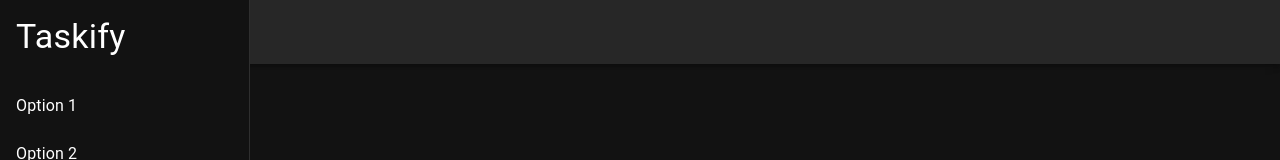
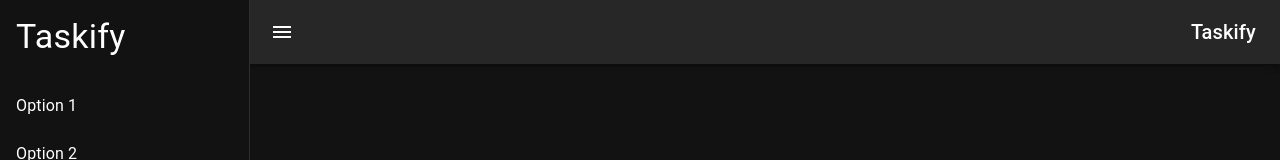
Before and after one commit to FilipAlberski/taskify2, a React (Vite) app in the folder client/: page /dashboard in a window 1280 px wide. Shown: the top 160 px of the page. Built offline with nearby package versions, Linux system fonts and the light colour scheme.

Commit message:
Add Close icon to mobile menu

```diff
--- a/client/src/components/SharedLayout.tsx
+++ b/client/src/components/SharedLayout.tsx
@@ -13,6 +13,7 @@ import {
   styled,
 } from '@mui/material';
 import MenuIcon from '@mui/icons-material/Menu';
+import CloseIcon from '@mui/icons-material/Close'; // Import Close icon
 import { Outlet } from 'react-router-dom';
 
 const drawerWidth = 250;
@@ -49,19 +50,18 @@ const SharedLayout: React.FC = () => {
             justifyContent: 'space-between',
           }}
         >
-          {isMobile && (
-            <>
           <IconButton
             edge="start"
             color="inherit"
             aria-label="menu"
             onClick={toggleDrawer}
           >
-                <MenuIcon />
+            {openDrawer ? <CloseIcon /> : <MenuIcon />}{' '}
+            {/* Toggle between icons */}
           </IconButton>
+          <Typography variant="h6" noWrap component="div">
             Taskify
-            </>
-          )}
+          </Typography>
         </Toolbar>
       </AppBar>
       <Drawer
```
Lines whose indentation alone changed are shown as unchanged.
